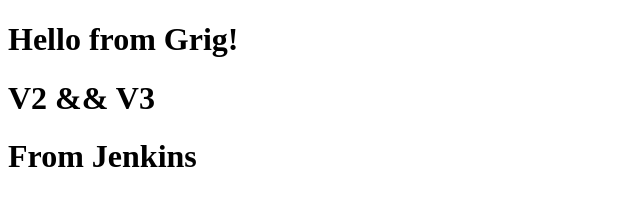
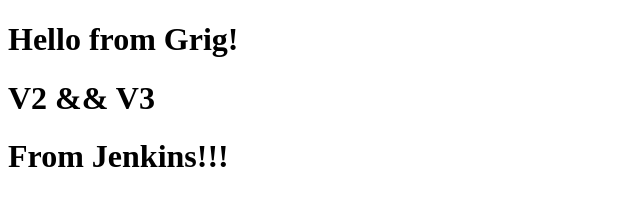
Before and after one commit to grigciulache/httpd, a plain HTML site: page site/index.html in a window 1280 px wide. Shown: the full height of the page, 0-640 px from the left. Drawn offline with Linux system fonts and the light colour scheme.

Commit message:
jenkins t1

```diff
--- a/site/index.html
+++ b/site/index.html
@@ -8,6 +8,6 @@
 <body>
     <h1>Hello from Grig!</h1>
     <h1>V2 && V3 </h1>
-    <h1>From Jenkins</h1>
+    <h1>From Jenkins!!!</h1>
 </body>
 </html>
```
